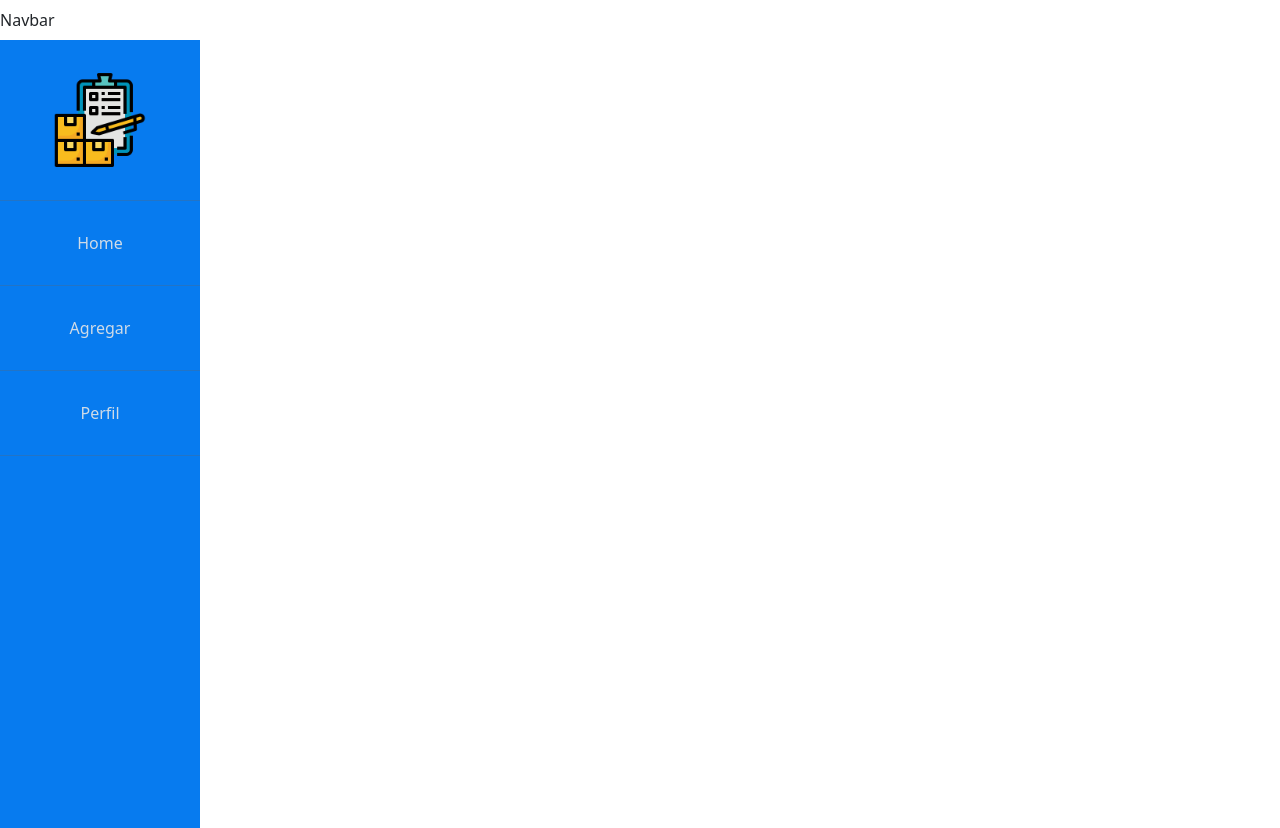
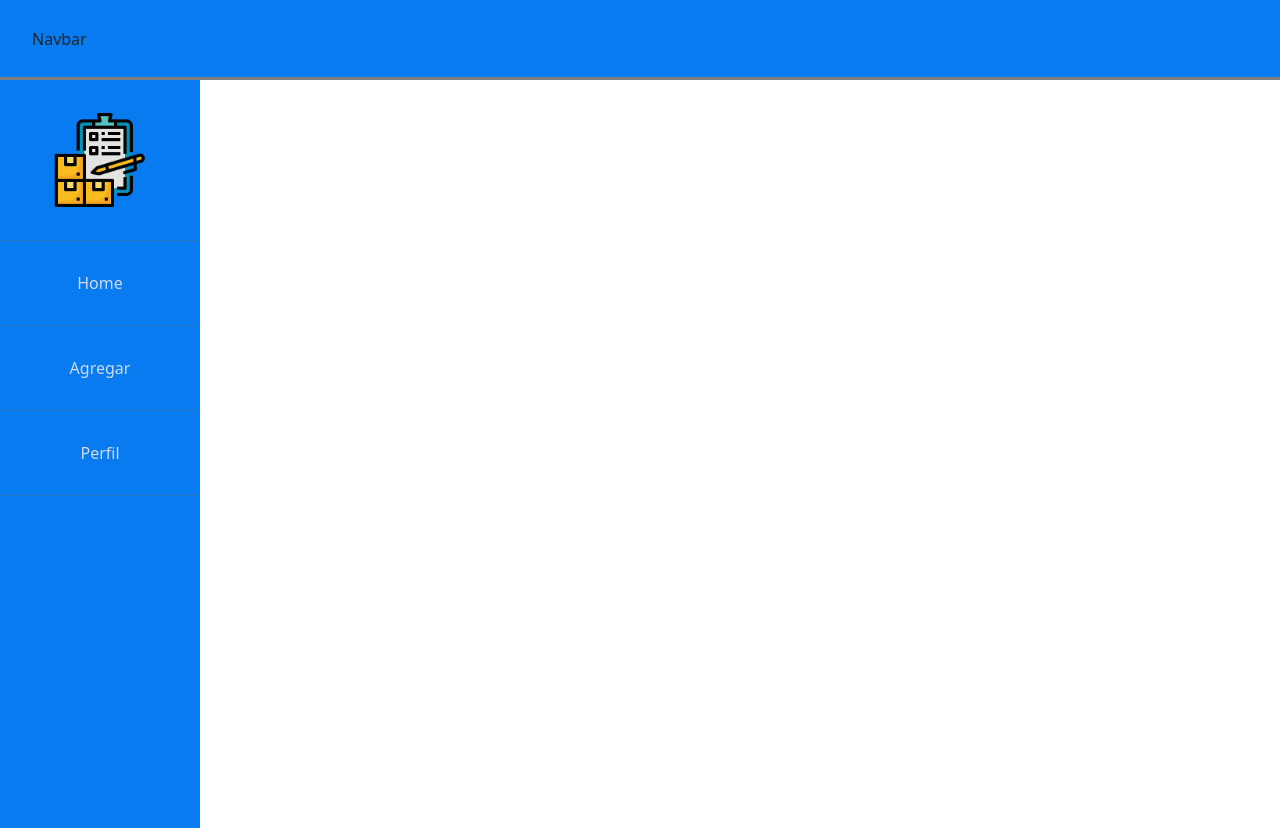
Before and after one commit to Basttylol/Inventario-ing-software, a React (Vite) app: page / in a window 1280 px wide. Before the commit the page ends 800 px from the top, so only its background shows below. Built offline with nearby package versions, Linux system fonts and the light colour scheme.

Commit message:
Navbar y Sidebar completados y funcionando los links

```diff
--- a/index.html
+++ b/index.html
@@ -4,7 +4,8 @@
     <meta charset="UTF-8" />
     <link rel="icon" type="image/svg+xml" href="/vite.svg" />
     <meta name="viewport" content="width=device-width, initial-scale=1.0" />
-    <title>Vite + React</title>
+    <title>Protekta</title>
+    <link rel="stylesheet" href="https://cdn.jsdelivr.net/npm/bootstrap-icons@1.10.5/font/bootstrap-icons.css">
     <link href="https://cdn.jsdelivr.net/npm/bootstrap@5.3.2/dist/css/bootstrap.min.css" rel="stylesheet" integrity="sha384-T3c6CoIi6uLrA9TneNEoa7RxnatzjcDSCmG1MXxSR1GAsXEV/Dwwykc2MPK8M2HN" crossorigin="anonymous">
     <link rel="stylesheet" href="src/css/navbar.css">
   </head>
@@ -13,4 +14,5 @@
     <script type="module" src="/src/main.jsx"></script>
   </body>
   <script src="https://cdn.jsdelivr.net/npm/bootstrap@5.3.2/dist/js/bootstrap.bundle.min.js" integrity="sha384-C6RzsynM9kWDrMNeT87bh95OGNyZPhcTNXj1NW7RuBCsyN/o0jlpcV8Qyq46cDfL" crossorigin="anonymous"></script>
-</html>
+
+  </html>
--- a/src/App.jsx
+++ b/src/App.jsx
@@ -1,28 +1,26 @@
-import React from 'react'
-import {Outlet } from 'react-router-dom'
+import React from 'react';
+import { BrowserRouter as Router, Route, Routes } from 'react-router-dom';
 import Navbar from './componentes/navBar.jsx';
+import Login from './views/Login.jsx';
+import Tabla from './views/Tabla.jsx';
 import Sidebar from './componentes/sidebar.jsx';
-import { Link } from 'react-router-dom';
-
-
-
 
 const App = () => {
+  return (
+      <div>
+        <Navbar />
 
+        <div className='flex'>
+          <Sidebar />
+          <div className='content'>
+            <Routes>
+              <Route path='/login' element={<Login />} />
+              <Route path='/inventario' element={<Tabla />} />
+            </Routes>
+          </div>
+        </div>
+      </div>
+  );
+};
 
-    return (
-        <>
-            <Navbar/>
-
-            <div className='flex'>
-                <Sidebar/>
-                <div className='content'>
-
-                </div>
-            </div>
-
-        </>
-        )
-}
-
-export default App
+export default App;
--- a/src/componentes/Sidebar.jsx
+++ b/src/componentes/Sidebar.jsx
@@ -11,7 +11,7 @@
                     <img src={imagenes.img1} alt="Logotipo" />
                 </li>
                 <li>
-                    <NavLink to="/Inicio" className="nav-link" >
+                    <NavLink to="/inventario" className="nav-link" >
                         <i className="fas fa-fw fa-tachometer-alt"></i>
                         <span>Home</span>
                     </NavLink>
--- a/src/css/navbar.css
+++ b/src/css/navbar.css
@@ -2,10 +2,13 @@
     width: 100px;
     height: auto;
 }
+
+.flex{
+    display: flex;
+}
 .sidebar{
-    position: fixed;
     width: 200px;
-    height: 100%;
+    height: calc(100vh - 52px);
     background-color: #077bef;
 
 }
@@ -20,3 +23,16 @@
     border-bottom: 1px solid rgba(100, 100, 100, .3);
     padding: 30px 15px;
 }
+
+.navbar{
+    background-color: #077bef;
+    padding: 1rem 2rem;
+    border-bottom: 3px solid grey;
+    height: 80px;
+}
+.content{
+    width: 70%;
+}
+#tabla{
+    text-align: center;
+}
--- a/src/main.jsx
+++ b/src/main.jsx
@@ -1,37 +1,14 @@
-import React from 'react'
-import ReactDOM from 'react-dom/client'
-import { BrowserRouter, Route, Routes } from 'react-router-dom'
-import Login from './views/Login';
-import Inicio from './views/Inicio'
-import App from './App'
+import React from 'react';
+import { BrowserRouter as Router } from 'react-router-dom';
+import ReactDOM from 'react-dom/client';
+import App from './App';
 
-const root = ReactDOM.createRoot(document.getElementById('root'))
+const root = ReactDOM.createRoot(document.getElementById('root'));
 
 root.render(
-  <BrowserRouter>
-          <Routes>
-
-              {/*ACONTINUACION ESTABLECEMOS LAS RUTAS DE NUESTRO SISTEMA*/}
-
-              {/*ruta individual sin usar una como base*/}
-              <Route index path='/Login' element={<Login />} />
-
-              <Route path='/' element={<App />}>
-
-                <Route index element={<Inicio />} />
-                {/* <Route path='dashboard' element={<VerificarUsuario> <DashBoard /> </VerificarUsuario>} />
-                <Route path='usuario' element={<VerificarUsuario> <Usuario /> </VerificarUsuario>} />
-                <Route path='producto' element={<VerificarUsuario> <Producto /> </VerificarUsuario>} />
-                <Route path='categoria' element={<VerificarUsuario> <Categoria /> </VerificarUsuario>} />
-                <Route path='venta' element={<VerificarUsuario> <Venta /> </VerificarUsuario>} />
-                <Route path='historialventa' element={<VerificarUsuario> <HistorialVenta /> </VerificarUsuario>} />
-                <Route path='reporteventa' element={<VerificarUsuario > <ReporteVenta /> </VerificarUsuario>} /> */}
-
-              </Route>
-
-          </Routes>
-
-
-
-  </BrowserRouter>
+  <Router>
+    <React.StrictMode>
+      <App />
+    </React.StrictMode>
+  </Router>
 );
--- a/src/views/Tabla.jsx
+++ b/src/views/Tabla.jsx
@@ -1,6 +1,5 @@
 import React, {Component, useEffect, useState} from 'react'
 
-import '../Home.css'
 import {getFirestore, doc, getDoc, getDocs, collection, deleteDoc} from 'firebase/firestore';
 
 
@@ -47,12 +46,8 @@
 
     return(
         <>
-        <div className='container m-5'>
-            <div className='mt-3 mb-3'>
-            <button className=' btn btn-success'>Agregar Producto</button>
-            </div>
-            <div>
-                <table className='table table-bordered'>
+            <div  >
+                <table className='table table-bordered' id='tabla' >
                     <thead>
                     <tr border="2">
                         <th>Nombre</th>
@@ -79,7 +74,6 @@
                 </table>
 
             </div>
-        </div>
         </>
     )
 
```
